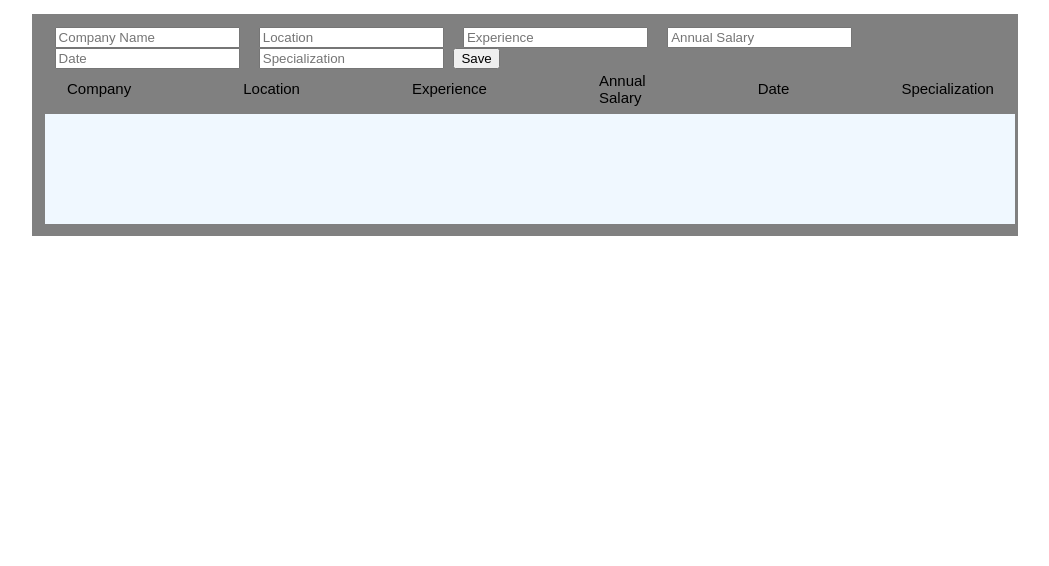
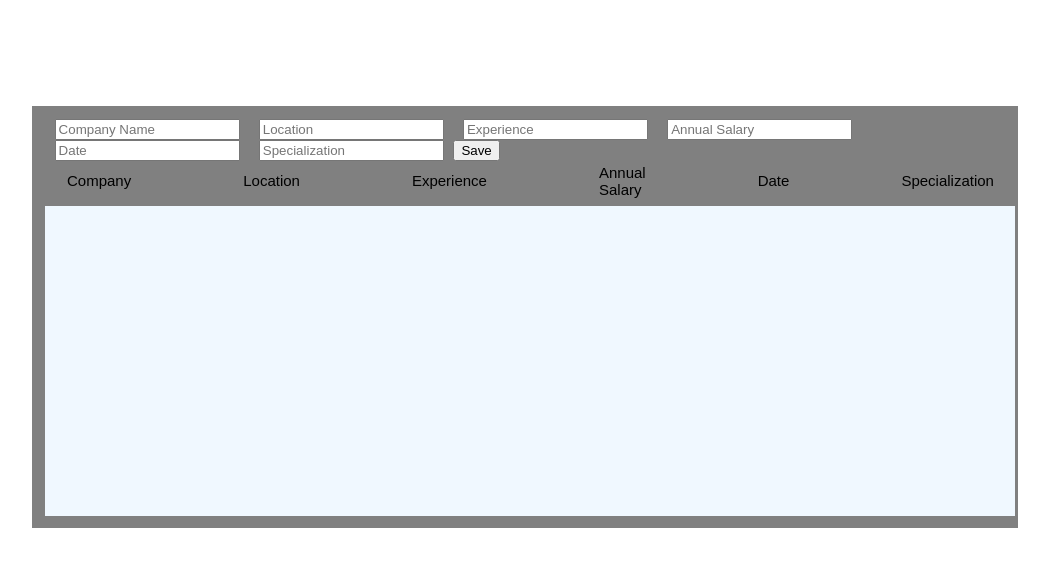
Before and after one commit to yergozhin/levels_kz, a React (Create React App) app: page / in a window 1280 px wide. Shown: the top 566 px of the page, without its empty margins (140-1189 px from the left). Built offline with nearby package versions, Linux system fonts and the light colour scheme.

Commit message:
src/App.css src/pages/Main.jsx

```diff
--- a/src/App.css
+++ b/src/App.css
@@ -49,6 +49,7 @@
 .table-menu{
   width: 75%;
   height: auto;
+  margin-top: 30%;
   background-color: gray;
   padding: 1%;
 }
@@ -66,7 +67,7 @@
   padding: 5px;
   margin-top: 5px;
   width: 100%;
-  height: 100px;
+  height: 300px;
   overflow-y: scroll;
   background-color: aliceblue;
 }
--- a/src/pages/Main.jsx
+++ b/src/pages/Main.jsx
@@ -71,9 +71,7 @@ export default function Home(){
                             <td className="columns">{page.annualSalary}</td>
                             <td className="columns">{page.date}</td>
                             <td className="columns">{page.specialization}</td>
-                            <div>
                             <button onClick= {() => dispatch(deletePage(page.company))}>Delete</button>
-                            </div>
                             </p>
                             )
                     )}
```
